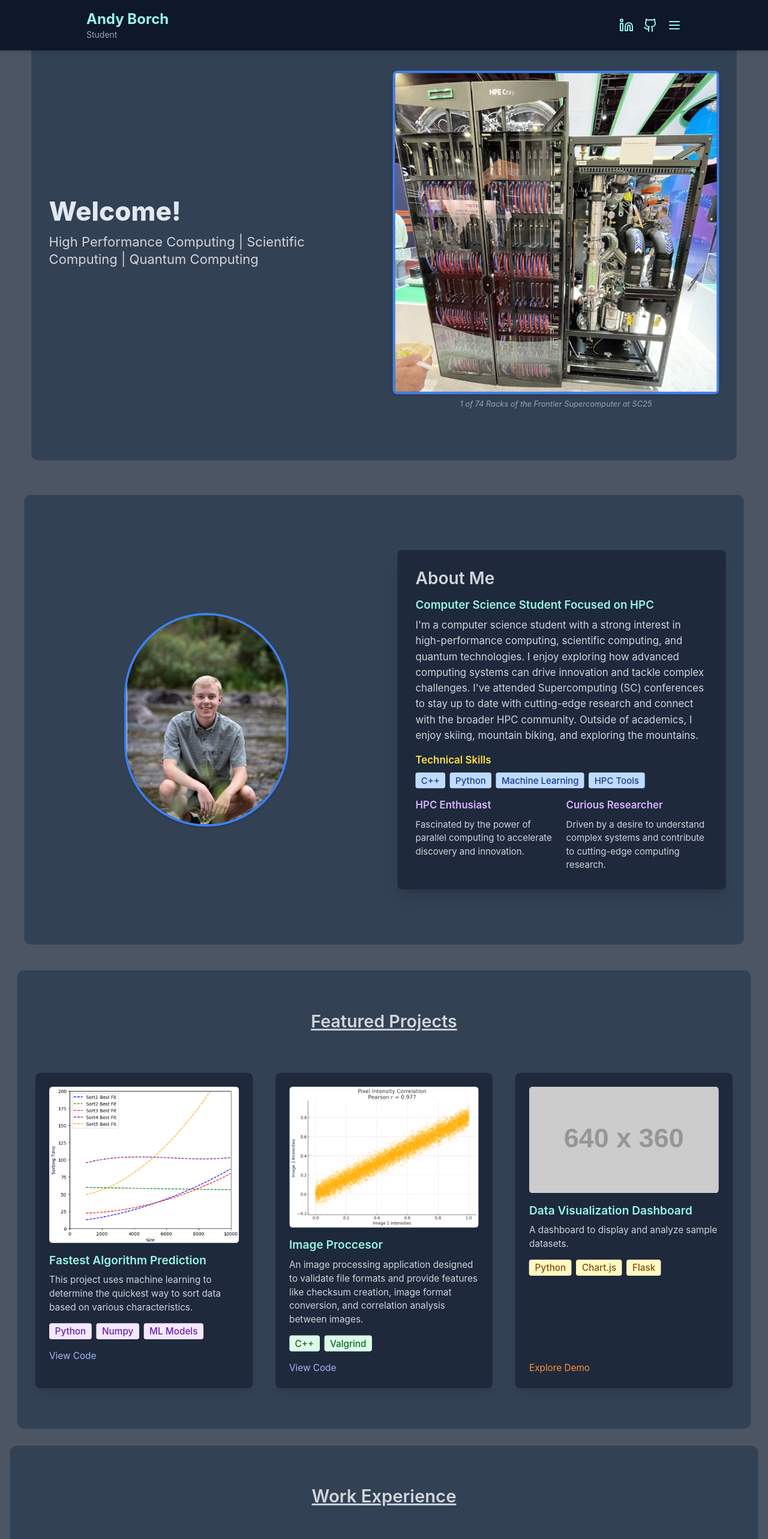
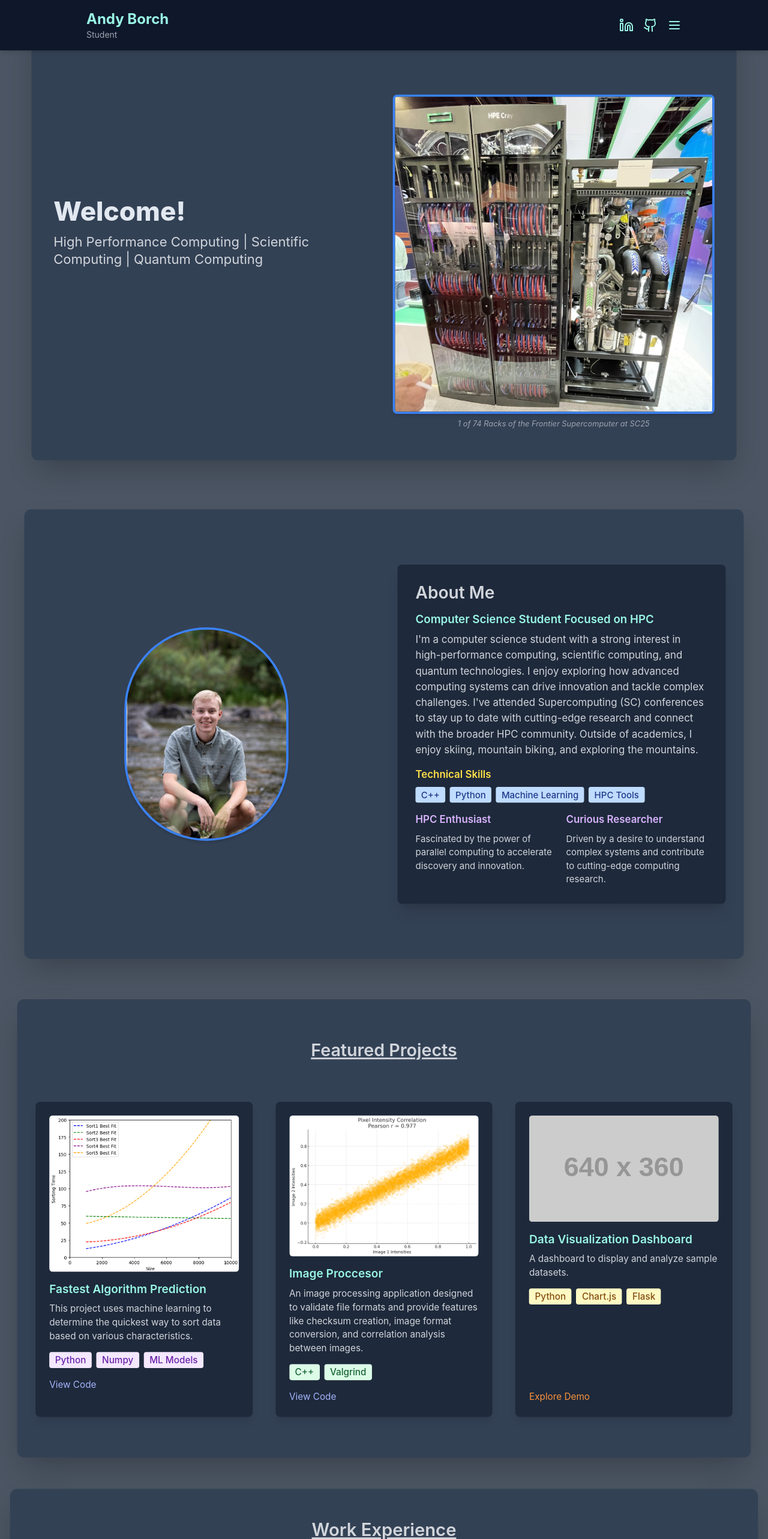
Before and after one commit to Andy-Borch/Personal-Website, a React (Create React App) app: page / in a window 1280 px wide. Shown: the top 2566 px of the page at 60% size. Built offline with nearby package versions, Linux system fonts and the light colour scheme.

Commit message:
Fixed page spacings

```diff
--- a/src/PersonalWebsite.js
+++ b/src/PersonalWebsite.js
@@ -167,7 +167,7 @@ export default function PersonalWebsite() {
           ref={homeRef}
           id="home"
           style={{ scale: homeScale }} // Apply dynamic scale
-          className="min-h-screen flex items-center justify-center p-8 bg-slate-700 text-gray-100 origin-center rounded-xl" // Added origin-center
+          className="min-h-screen flex items-center justify-center p-10 bg-slate-700 text-gray-100 origin-center rounded-xl shadow-2xl" // Added origin-center
           // Removed fadeTransition props
         >
           <div className="container mx-auto grid grid-cols-1 md:grid-cols-2 gap-8 items-center">
@@ -177,7 +177,7 @@ export default function PersonalWebsite() {
               <p className="text-2xl text-gray-300 mb-6">High Performance Computing | Scientific Computing | Quantum Computing</p>
             </div>
             {/* Image/Icon Section */}
-            <div className="flex flex-col items-center">
+            <div className="flex flex-col items-center mt-20">
               <img
                 src={`${process.env.PUBLIC_URL}/Frontier-crop.JPG`}
                 alt="Profile"
@@ -195,7 +195,7 @@ export default function PersonalWebsite() {
           ref={aboutRef}
           id="about"
           style={{ scale: aboutScale }} // Apply dynamic scale
-          className="min-h-screen flex items-center justify-center p-8 bg-slate-700 text-gray-300 origin-center rounded-xl" // Added origin-center
+          className="min-h-screen flex items-center justify-center p-8 bg-slate-700 text-gray-300 origin-center rounded-xl my-6 shadow-2xl" // Added origin-center
           // Removed fadeTransition props
         >
             <div className="container mx-auto grid grid-cols-1 md:grid-cols-2 gap-12 items-center">
@@ -241,7 +241,7 @@ export default function PersonalWebsite() {
           ref={projectsRef}
           id="projects"
           style={{ scale: projectsScale }} // Apply dynamic scale
-          className="min-h-screen flex items-center justify-center p-8 bg-slate-700 text-gray-300 origin-center rounded-xl" // Added origin-center
+          className="min-h-screen flex items-center justify-center p-8 bg-slate-700 text-gray-300 origin-center rounded-xl my-6 shadow-2xl" // Added origin-center
           // Removed fadeTransition props
         >
           <div className="container mx-auto grid grid-cols-1 md:grid-cols-2 lg:grid-cols-3 gap-10 items-stretch">
@@ -303,7 +303,7 @@ export default function PersonalWebsite() {
           ref={experienceRef}
           id="experience"
           style={{ scale: experienceScale }} // Apply dynamic scale
-          className="min-h-screen flex items-center justify-center p-8 bg-slate-700 text-gray-300 origin-center rounded-xl" // Added origin-center
+          className="min-h-screen flex items-center justify-center p-10 bg-slate-700 text-gray-300 origin-center rounded-xl my-6 shadow-2xl" // Added origin-center
           // Removed fadeTransition props
         >
             <div className="container mx-auto grid grid-cols-1 md:grid-cols-2 gap-12 items-start">
@@ -361,7 +361,7 @@ export default function PersonalWebsite() {
           ref={educationRef}
           id="education"
           style={{ scale: educationScale }} // Apply dynamic scale
-          className="min-h-screen flex items-center justify-center p-8 bg-slate-700 text-gray-300 origin-center rounded-xl" // Added origin-center
+          className="min-h-screen flex items-center justify-center p-10 bg-slate-700 text-gray-300 origin-center rounded-xl my-6 shadow-2xl" // Added origin-center
           // Removed fadeTransition props
         >
           <div className="container mx-auto grid grid-cols-1 md:grid-cols-2 gap-12 items-center">
@@ -401,7 +401,7 @@ export default function PersonalWebsite() {
   ref={supercomputingRef}
   id="supercomputing"
   style={{ scale: supercomputingScale }}
-  className="min-h-screen flex items-center justify-center p-10 bg-slate-700 text-gray-300 origin-center rounded-xl relative"
+  className="min-h-screen flex items-center justify-center p-10 bg-slate-700 text-gray-300 origin-center rounded-xl relative my-6 shadow-2xl"
 >
   <div className="container mx-auto flex flex-col items-center gap-12">
     <h2 className="text-3xl font-semibold text-gray-300 underline text-center mb-8">
@@ -507,7 +507,7 @@ export default function PersonalWebsite() {
   ref={certificationsRef}
   id="certifications"
   style={{ scale: certificationsScale }}
-  className="min-h-screen flex flex-col items-center justify-center p-8 bg-slate-700 text-gray-300 origin-center rounded-xl"
+  className="min-h-screen flex flex-col items-center justify-center p-8 bg-slate-700 text-gray-300 origin-center rounded-xl my-6 shadow-2xl"
 >
   <div className="container mx-auto">
     <h2 className="text-3xl font-semibold text-gray-300 mb-8 text-center underline">Certifications</h2>
@@ -550,7 +550,7 @@ export default function PersonalWebsite() {
   ref={hobbiesRef}
   id="hobbies"
   style={{ scale: hobbiesScale }}  // Assuming you're using a state for scaling here
-  className="min-h-screen flex flex-col items-center justify-start p-8 bg-slate-700 text-gray-300 origin-center rounded-xl"
+  className="min-h-screen flex flex-col items-center justify-start p-8 bg-slate-700 text-gray-300 origin-center rounded-xl my-6 shadow-2xl"
 >
   <div className="container mx-auto">
     <h2 className="text-3xl font-semibold text-gray-300 mb-8 text-center underline">Hobbies</h2>
```
